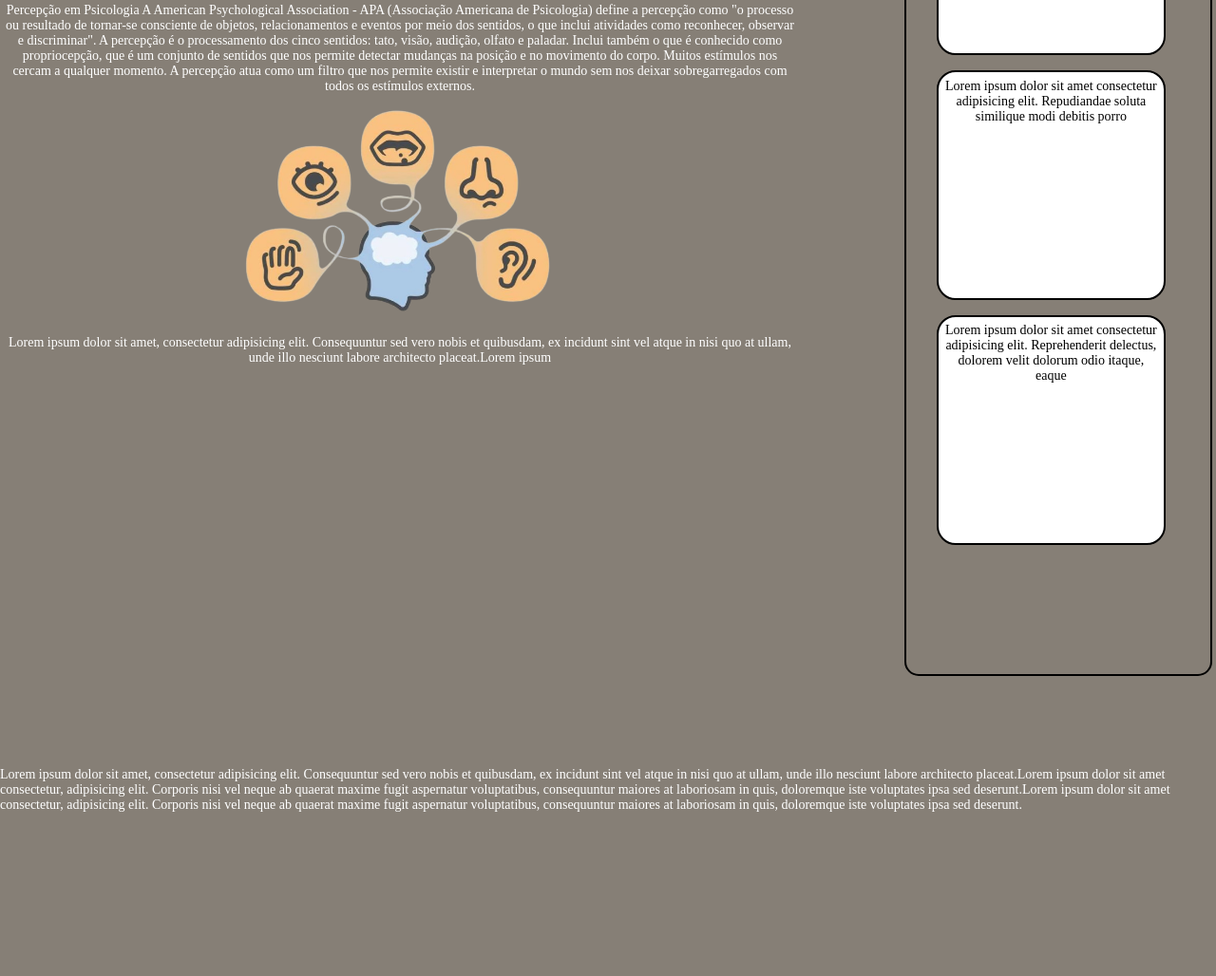
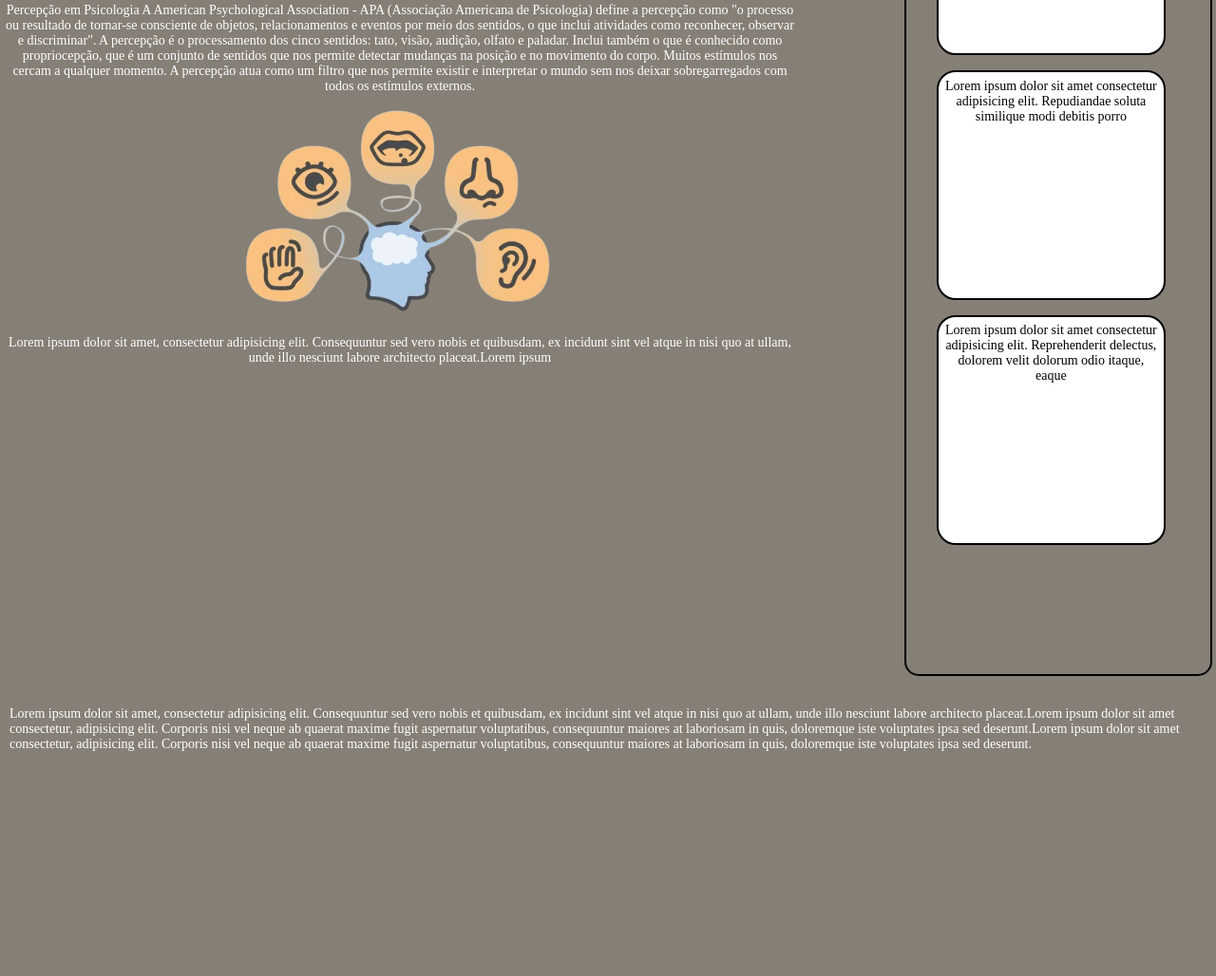
Before and after one commit to GiovannyEnes/Percepcao, a plain HTML site: page index.html in a window 1280 px wide. Shown: the part 592-1620 px from the top of the page at 95% size. Drawn offline with Linux system fonts and the light colour scheme.

Commit message:
Teste V2

```diff
--- a/index.html
+++ b/index.html
@@ -42,9 +42,10 @@
             </div>
         </div>
         <div id="central2">
-
-            <br><br><br><br><br>
+            <div id="central3">
+            <br>
             Lorem ipsum dolor sit amet, consectetur adipisicing elit. Consequuntur sed vero nobis et quibusdam, ex incidunt sint vel atque in nisi quo at ullam, unde illo nesciunt labore architecto placeat.Lorem ipsum dolor sit amet consectetur, adipisicing elit. Corporis nisi vel neque ab quaerat maxime fugit aspernatur voluptatibus, consequuntur maiores at laboriosam in quis, doloremque iste voluptates ipsa sed deserunt.Lorem ipsum dolor sit amet consectetur, adipisicing elit. Corporis nisi vel neque ab quaerat maxime fugit aspernatur voluptatibus, consequuntur maiores at laboriosam in quis, doloremque iste voluptates ipsa sed deserunt.
+            </div>
         </div>
 
 
--- a/style.css
+++ b/style.css
@@ -72,6 +72,12 @@ a:hover {
     width: 100%;
     height: 300px;
     color: white;
+
+}
+
+#central3 {
+    padding-left: 10px;
+    padding-right: 10px;
 }
 
 
```
